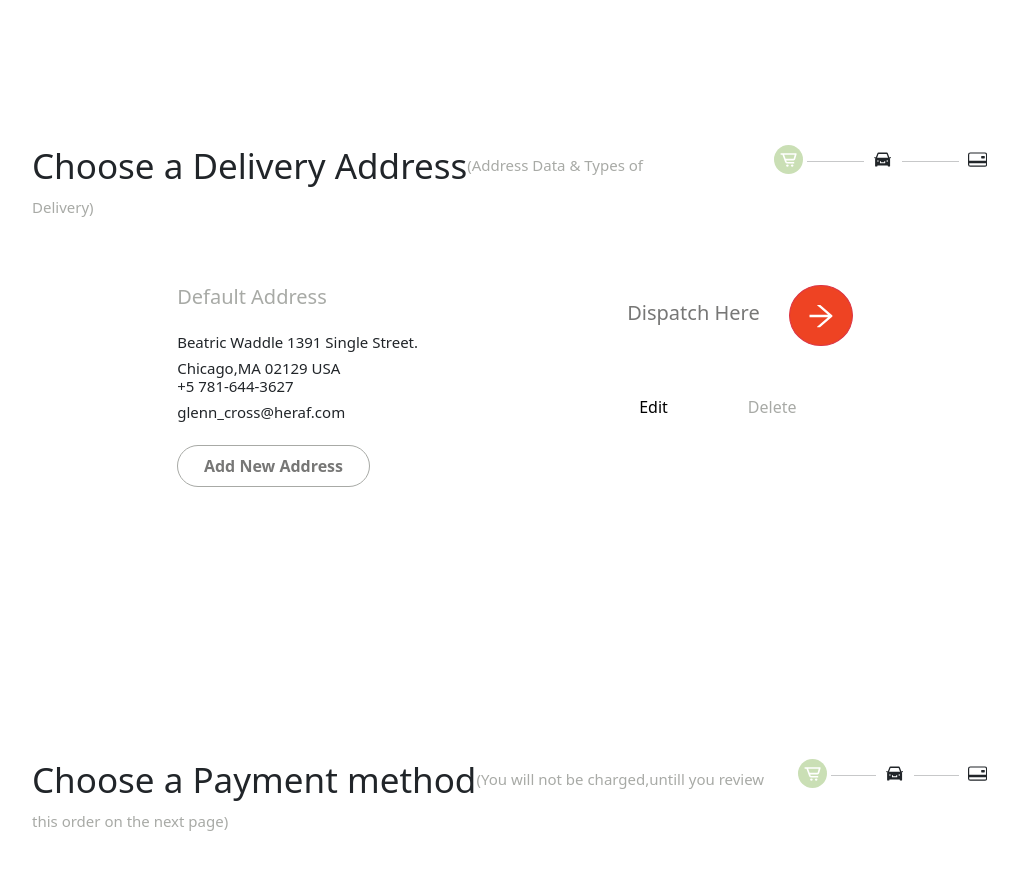
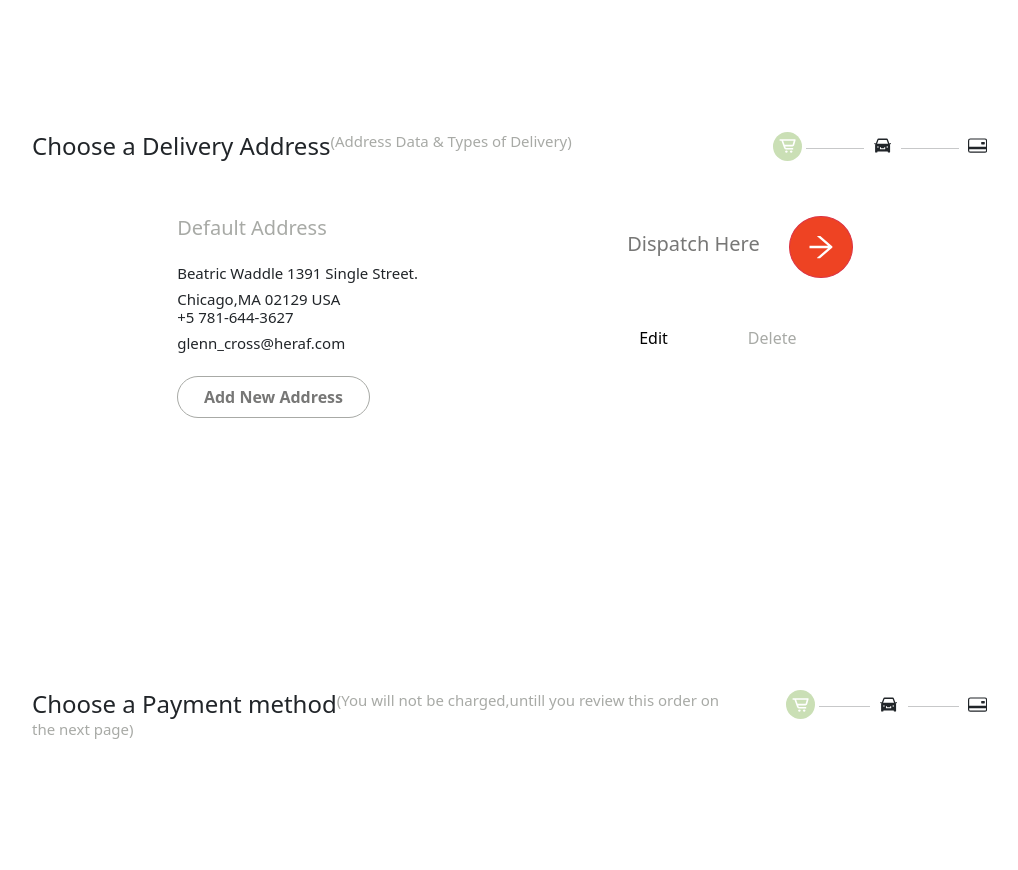
Before and after one commit to Animesh-weavers/heraf, a React (Create React App) app: page / in a window 1280 px wide. Shown: the part 1100-1970 px from the top of the page, without its empty margins (128-1146 px from the left). Built offline with nearby package versions, Linux system fonts and the light colour scheme.

Commit message:
comment title and titlesup className in ShopingCart.css file

```diff
--- a/src/Components/Payment_Page/ShoppingCart/ShoppingCart.css
+++ b/src/Components/Payment_Page/ShoppingCart/ShoppingCart.css
@@ -1,15 +1,15 @@
 /* .shoppingCart {
   width: 50%;
 } */
-.title {
+/* .title {
   font-weight: 400;
-  font-size: 35px;
+  font-size: 24px;
 }
 .title sup {
   font-weight: 300;
-  font-size: 19px;
+  font-size: 15px;
   color: #a8aaa6;
-}
+} */
 .product-image {
   border-radius: 20px;
   width: 50%;
```
